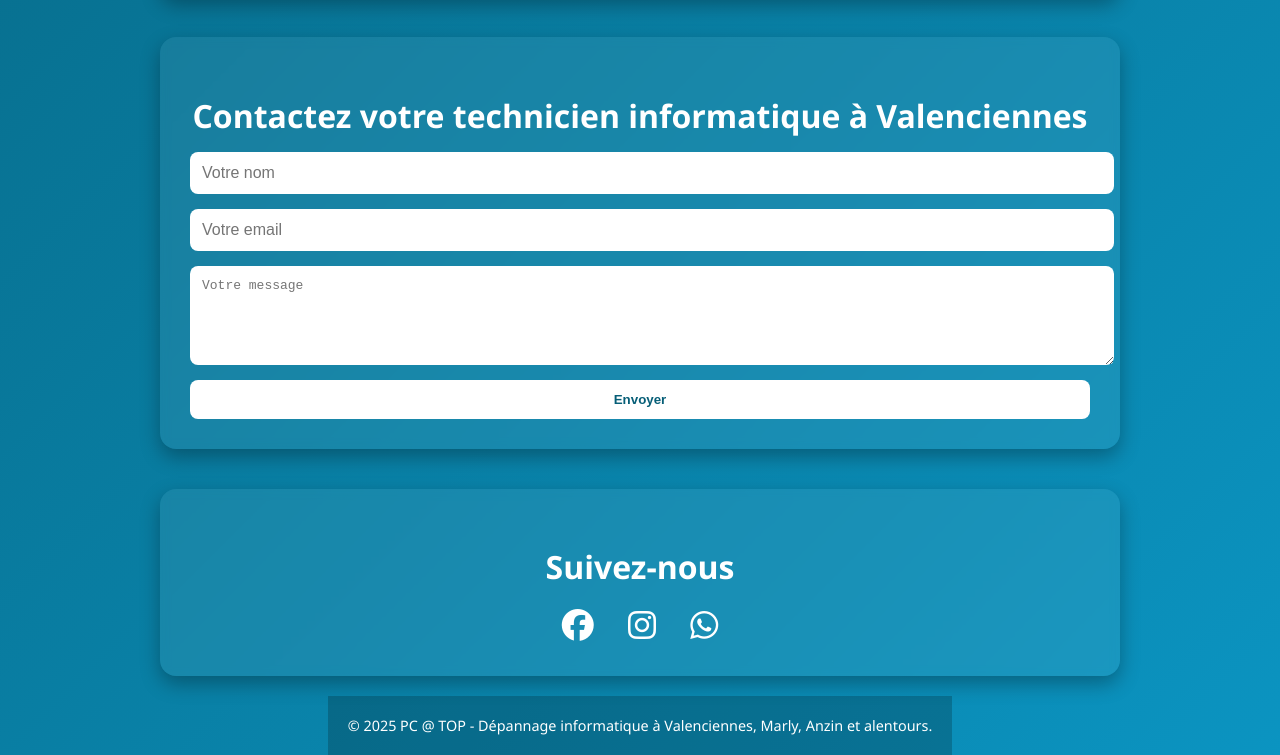
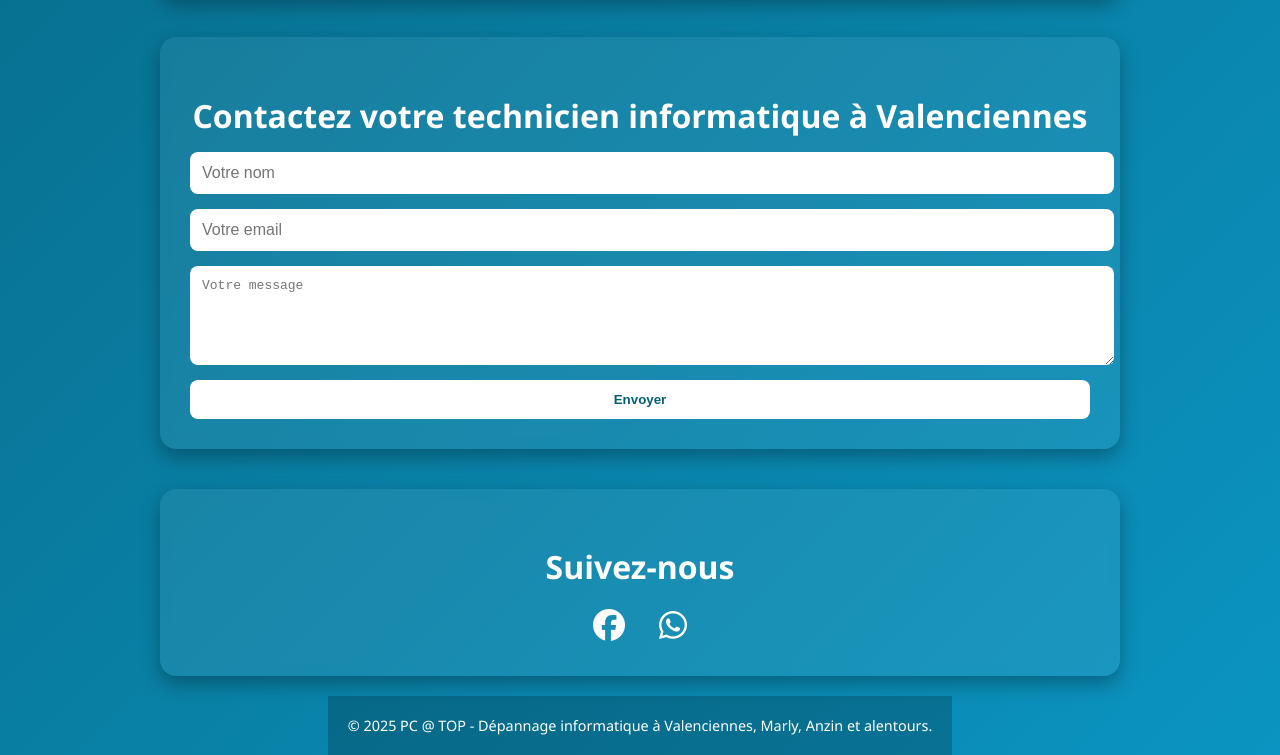
Before and after one commit to DUJARDINALAIN/PC-TOP, a plain HTML site: page index.html in a window 1280 px wide. Shown: the part 1139-1894 px from the top of the page. Drawn offline with Linux system fonts and the light colour scheme.

Commit message:
Add files via upload

```diff
--- a/index.html
+++ b/index.html
@@ -211,7 +211,7 @@
 
  <section class="contact">
   <h2>Contactez votre technicien informatique à Valenciennes</h2>
-    <form action="mailto:alain.dujardin@orange.fr" method="POST" enctype="text/plain">
+  <form action="mailto:contact@pctop-valenciennes.fr" method="POST" enctype="text/plain">
     <input type="text" name="name" placeholder="Votre nom" required />
     <input type="email" name="email" placeholder="Votre email" required />
     <textarea name="message" rows="5" placeholder="Votre message" required></textarea>
@@ -223,8 +223,7 @@
     <h2>Suivez-nous</h2>
     <div class="social-links">
       <a href="https://www.facebook.com/" target="_blank" title="Facebook"><i class="fab fa-facebook"></i></a>
-      <a href="https://www.instagram.com/" target="_blank" title="Instagram"><i class="fab fa-instagram"></i></a>
-      <a href="https://wa.me/33600000000" target="_blank" title="WhatsApp"><i class="fab fa-whatsapp"></i></a>
+      <a href="https://wa.me/33772117052" target="_blank" title="WhatsApp"><i class="fab fa-whatsapp"></i></a>
     </div>
   </section>
 
```
Lines whose indentation alone changed are shown as unchanged.
